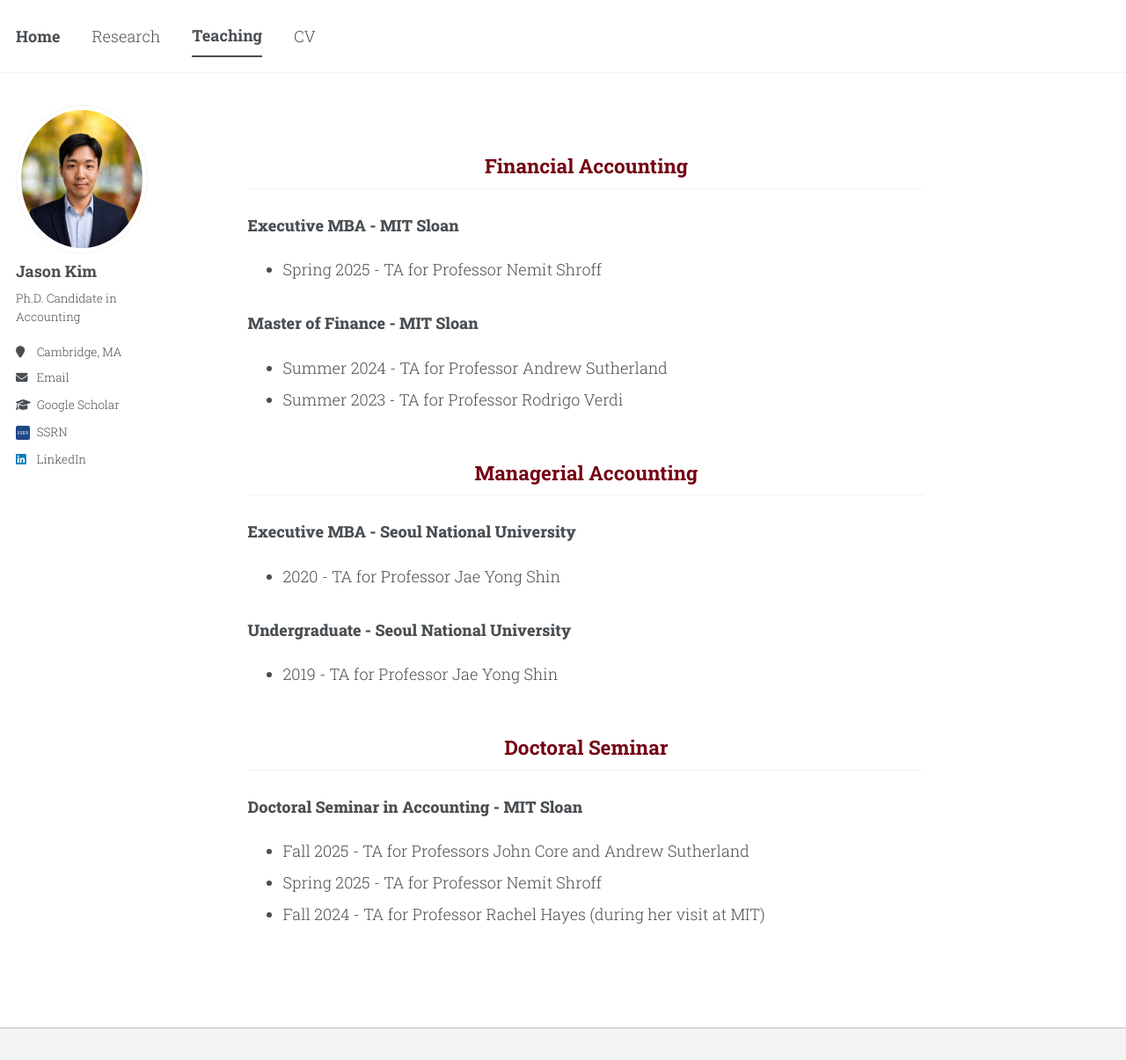
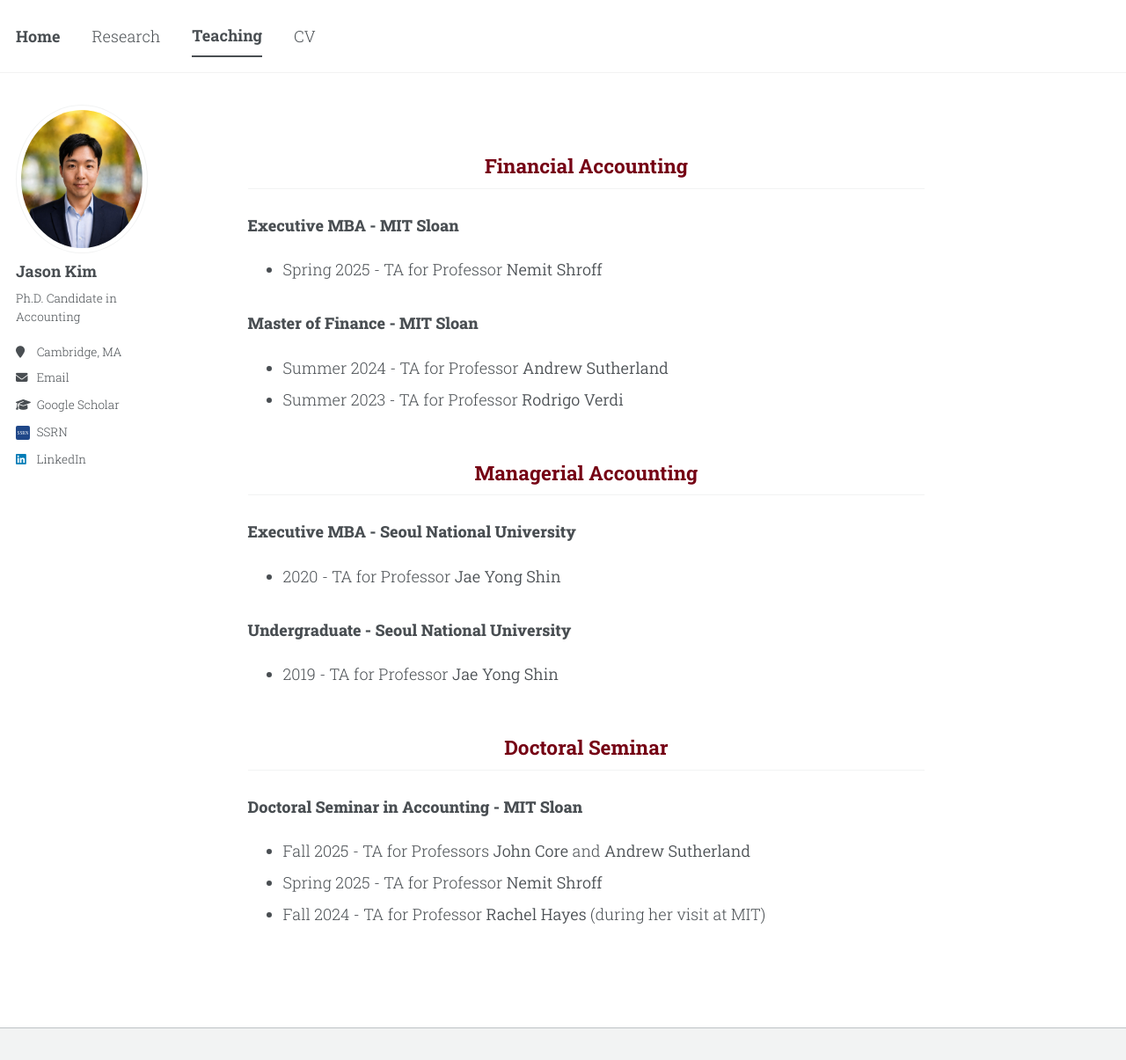
Before and after one commit to jgkim262/jgkim262.github.io, a Jekyll site: the page built from _pages/teaching.md, in a window 1280 px wide and 1205 px high. Shown: the whole window at 88% size. Built offline with Jekyll 4.4.1, drawn with Linux system fonts in a browser that asks for light colours; a style sheet for code colours, icons or effects is not loaded.

Commit message:
Load Roboto Slab as a variable font; set author names to weight 350
Co-Authored-By: Claude Opus 5 (1M context) <noreply@anthropic.com>

```diff
--- a/_includes/head.html
+++ b/_includes/head.html
@@ -15,7 +15,7 @@
 <!-- Site typeface -->
 <link rel="preconnect" href="https://fonts.googleapis.com">
 <link rel="preconnect" href="https://fonts.gstatic.com" crossorigin>
-<link rel="stylesheet" href="https://fonts.googleapis.com/css2?family=Roboto+Slab:wght@300;400;500;600;700;800&display=swap">
+<link rel="stylesheet" href="https://fonts.googleapis.com/css2?family=Roboto+Slab:wght@300..800&display=swap">
 
 <!-- For all browsers -->
 <link rel="stylesheet" href="{{ base_path }}/assets/css/main.css">
--- a/_sass/include/_utilities.scss
+++ b/_sass/include/_utilities.scss
@@ -380,8 +380,11 @@ body:hover .visually-hidden button {
    the more prominent element and the names do not compete with paper titles.
    Apply in Markdown with kramdown's inline attribute syntax:
    [Name](url){: .coauthor} */
+// 350 is only a real weight because Roboto Slab is loaded as a variable font
+// (wght@300..800 in head.html). With fixed instances it would snap to 300.
 .page__content a.coauthor {
   color: var(--global-text-color);
+  font-weight: 350;
   text-decoration: none;
 }
 
```
